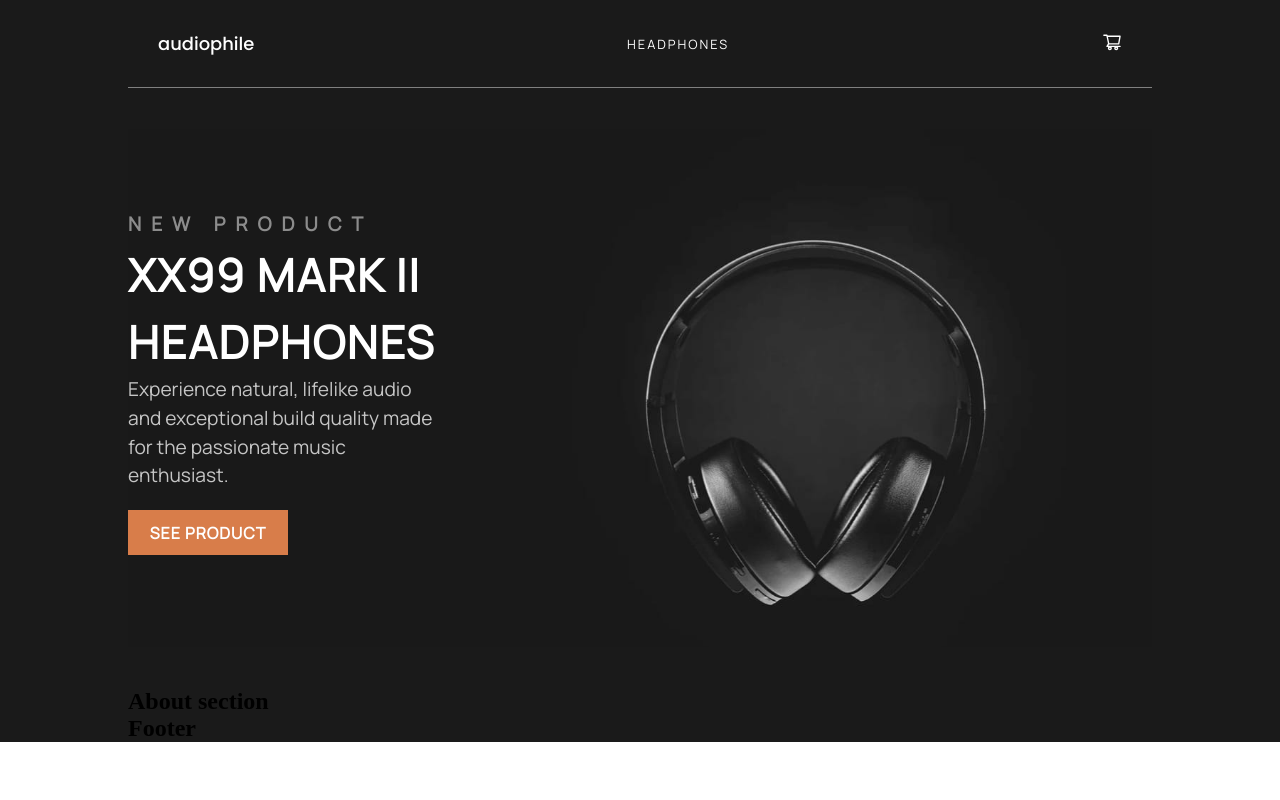
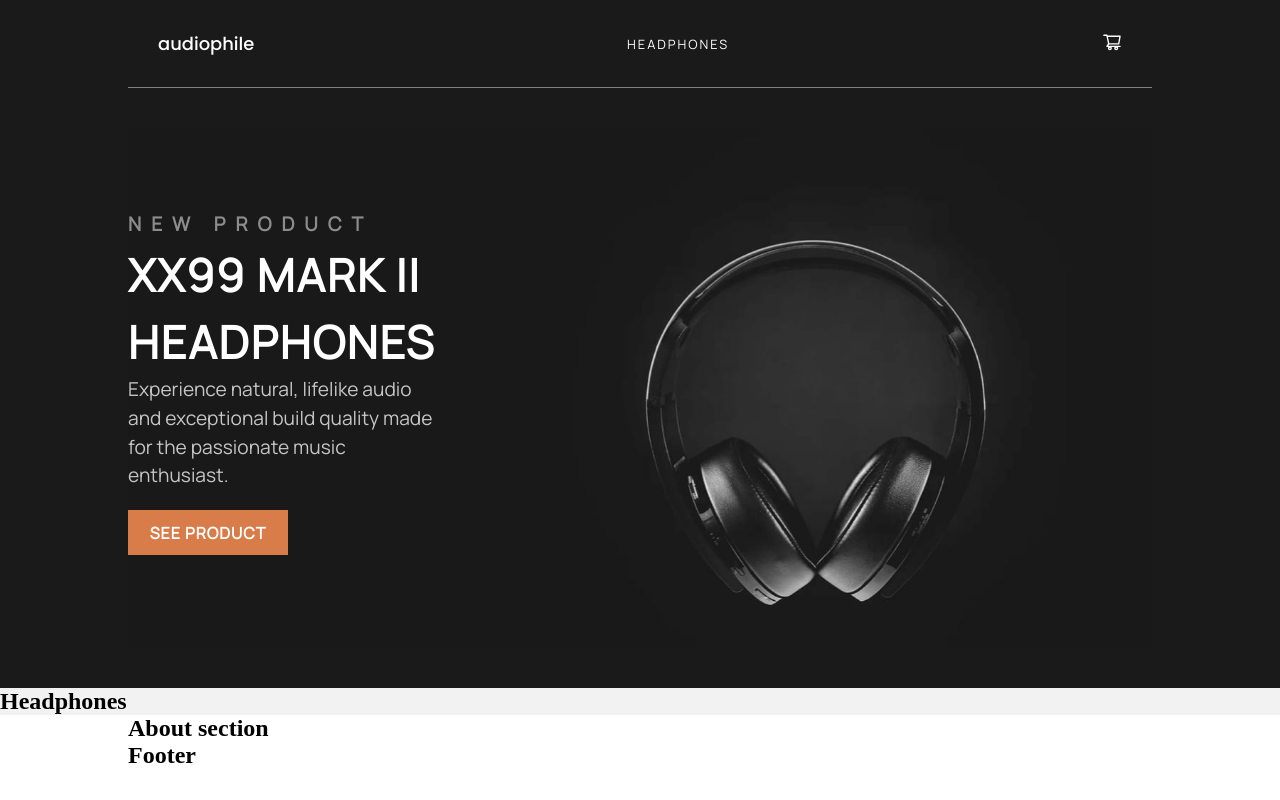
Before and after one commit to Nlopez4/audiophile, a React (Create React App) app: page / in a window 1280 px wide. Built offline with nearby package versions, Linux system fonts and the light colour scheme; a web font is replaced by a local one.

Commit message:
fix scss colors

```diff
--- /dev/null
+++ b/src/components/Home/HeadPhones/index.js
@@ -0,0 +1,12 @@
+import React from 'react';
+import './styles.scss';
+
+function HeadPhones() {
+    return (
+        <section className="headphones-section">
+            <h1>Headphones</h1>
+        </section>
+    )
+}
+
+export default HeadPhones;
--- /dev/null
+++ b/src/components/Home/HeadPhones/styles.scss
@@ -0,0 +1,5 @@
+@use '../../../styles.scss';
+
+.headphones-section {
+    background-color: styles.$primary-color
+}
--- a/src/components/Home/NewProduct/index.js
+++ b/src/components/Home/NewProduct/index.js
@@ -1,13 +1,12 @@
 import React from 'react';
 import './styles.scss';
 import { useNavigate } from "react-router-dom";
-// import NewHeadphones from '../../../images/image-hero.jpg';
 
 
 function NewProduct() {
     const navigate = useNavigate();
     return (
-        <section className="newprod-container">
+        <section className="newprod-section">
             <div className="newprod-image">
                 <div className="newprod-info">
                     <h1 className="new-text">NEW PRODUCT</h1>
@@ -21,5 +20,3 @@ function NewProduct() {
 }
 
 export default NewProduct;
-
-// style={{ backgroundImage: `url(${NewHeadphones})` }}
--- a/src/components/Home/NewProduct/styles.scss
+++ b/src/components/Home/NewProduct/styles.scss
@@ -1,4 +1,8 @@
 @use '../../../styles.scss';
+
+.newprod-section {
+    background-color: styles.$light-black;
+}
 
 .newprod-image {
     background-image: url('../../../images/image-hero.jpg');
--- a/src/components/NavBar/styles.scss
+++ b/src/components/NavBar/styles.scss
@@ -1,7 +1,7 @@
 @use '../../styles.scss';
 
-section {
-    background-color: #1a1a1a;
+.nav-section {
+    background-color: styles.$light-black;
     width: 100%;
 }
 
--- a/src/pages/headphones/index.js
+++ /dev/null
@@ -1,12 +0,0 @@
-import React from 'react';
-import './styles.scss';
-
-function HeadphonesPage() {
-    return (
-        <div className="headphones-container">
-            <h1>Headphones Page</h1>
-        </div>
-    )
-}
-
-export default HeadphonesPage;
--- a/src/pages/home/index.js
+++ b/src/pages/home/index.js
@@ -1,12 +1,14 @@
 import React from 'react';
 import './styles.scss';
 import NewProduct from '../../components/Home/NewProduct/index';
+import HeadPhones from '../../components/Home/HeadPhones/index';
 import About from '../../components/Home/About/index';
 
 function HomePage() {
     return (
         <div className="home-container">
            <NewProduct />
+           <HeadPhones />
            <About />
         </div>
     )
--- a/src/pages/index.js
+++ b/src/pages/index.js
@@ -5,7 +5,6 @@ import Navbar from '../components/Navbar';
 import Footer from '../components/Footer';
 import HomePage from './home/index';
 import CartPage from './cart/index';
-import HeadphonesPage from './headphones/index';
 import NewProdItem from './newProdItem/index';
 
 
@@ -17,7 +16,6 @@ function AllPages() {
             <Routes>
             <Route exact path='/' element={<HomePage />} />
             <Route exact path='/cart' element={<CartPage />} />
-            <Route exact path='/headphones' element={<HeadphonesPage />} />
             <Route exact path='/newProdItem' element={<NewProdItem />} />
             </Routes>
             <Footer />
--- a/src/styles.scss
+++ b/src/styles.scss
@@ -5,6 +5,7 @@
 // COLORS
 $primary-color: #F2F2F2; // background color
 $secondary-color: #141414; // this color is on some backgrounds
+$light-black: #1a1a1a; // light black background
 $light-grey: #F1F1F1; // background color for item boxes
 $dark-grey: #979797; // darker grey background color for some items
 $accent-color: #D87D4A;
@@ -26,10 +27,7 @@ $heading-font: 'Manrope', sans-serif; // for headings and paragraphs
 
 .nav-container,
 .newprod-info,
-.links-info,
 .about-info,
-.speaker-1,
-.speaker-2,
 .footer-info {
   margin: auto;
   max-height: 90%;
```
Also changed, not shown: src/pages/headphones/styles.scss (deleted).
